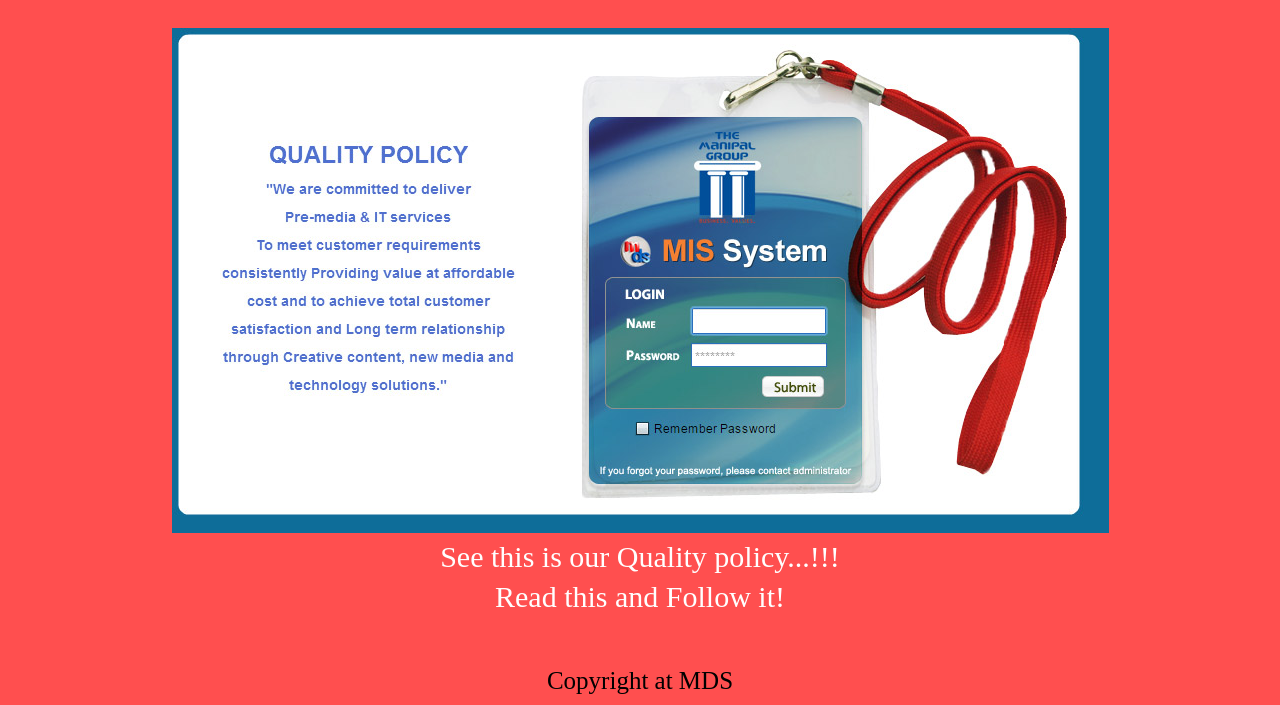
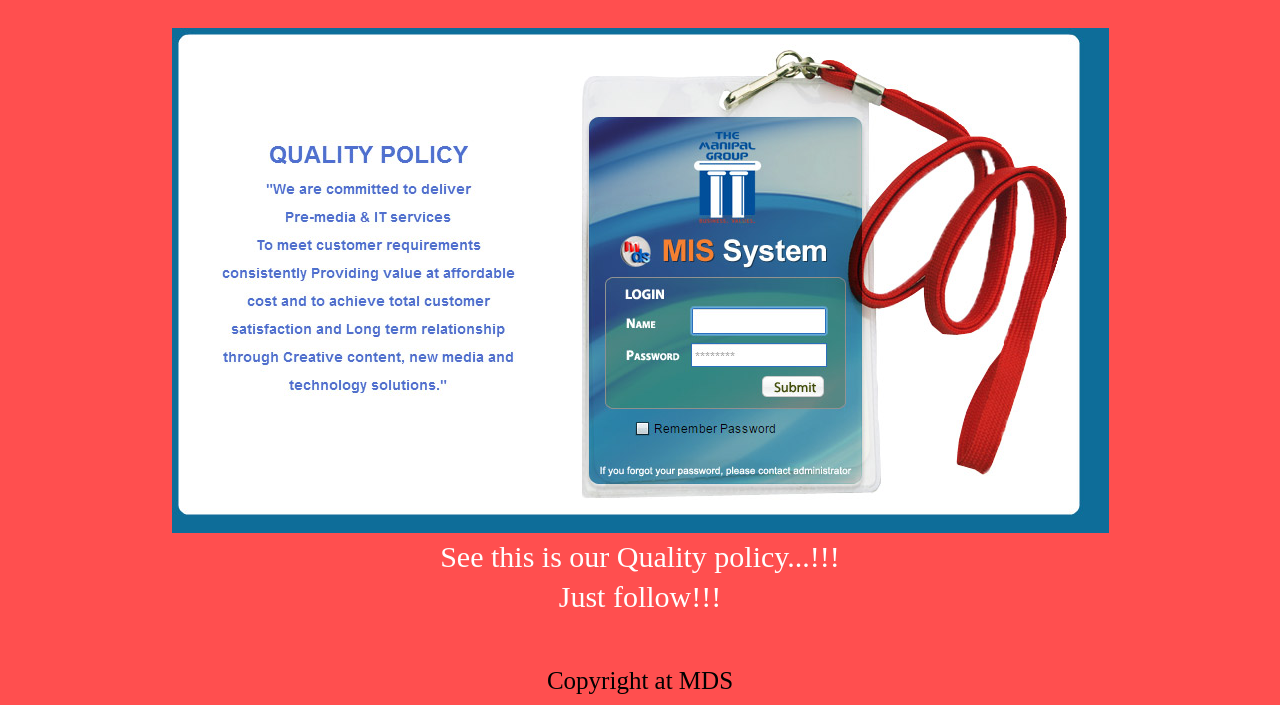
Before and after one commit to AkshayManipal/NewProjectMDS, a plain HTML site: page Aboutus.html in a window 1280 px wide. Shown: the part 126-831 px from the top of the page. Drawn offline with nearby package versions, Linux system fonts and the light colour scheme.

Commit message:
Aboutus page is updated

```diff
--- a/Aboutus.html
+++ b/Aboutus.html
@@ -45,7 +45,7 @@
               <div id="container">
               	<!--Write Your code here-->
                  <div class="quality"><img src="images/quality_policy.jpg" alt="policy"></div>
-                 <p class="policy">See this is our Quality policy...!!! <br>Read this and Follow it!</p>
+                 <p class="policy">See this is our Quality policy...!!! <br>Just follow!!!</p>
               </div>
               <footer id="foot">
                  Copyright at MDS
```
